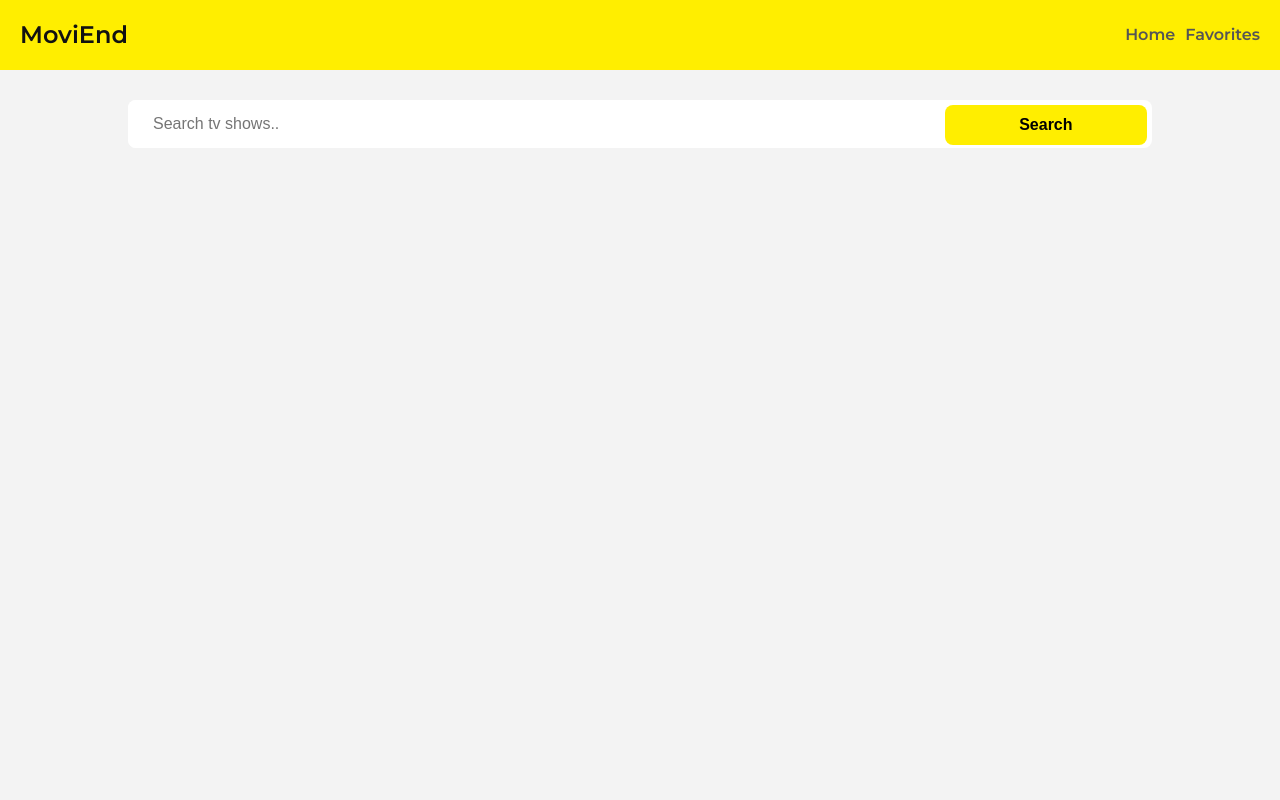
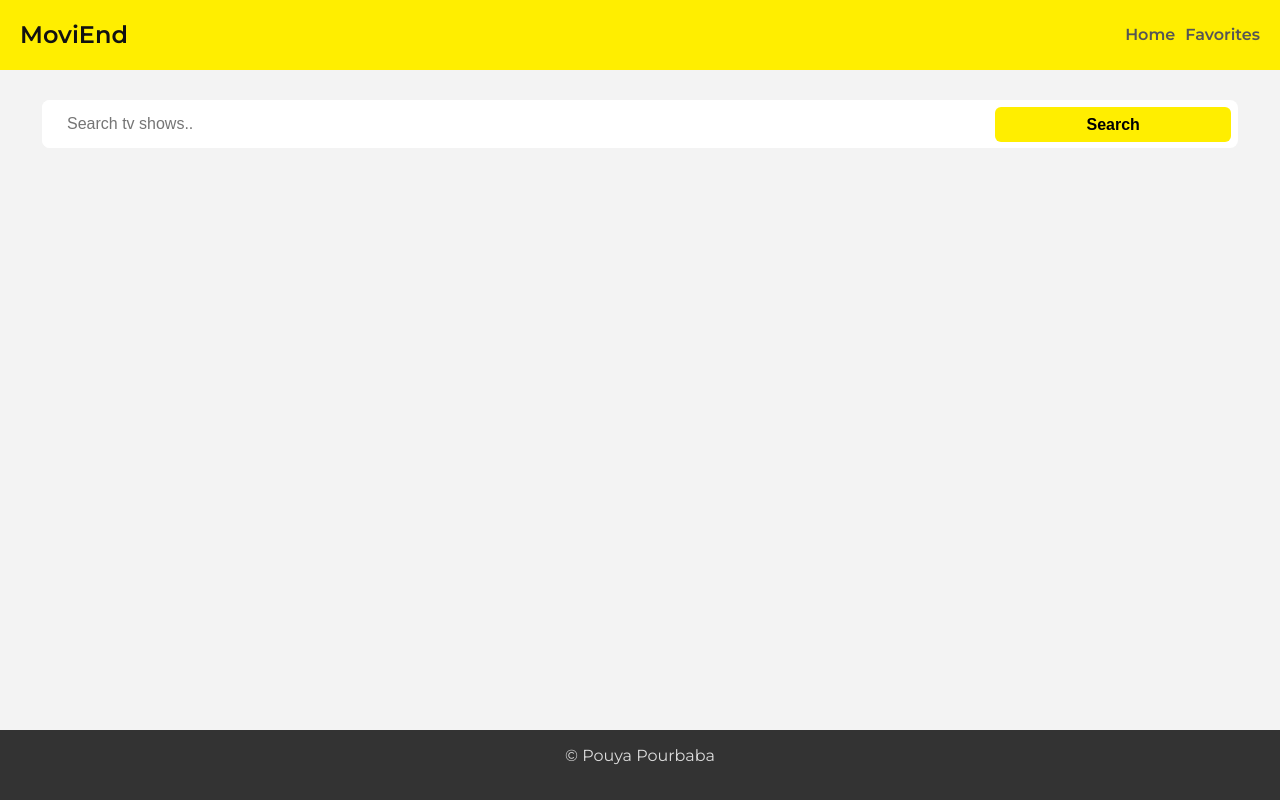
Before and after one commit to pouyapourbaba/tvShowPlayGround, a React (Create React App) app: page / in a window 1280 px wide. Built offline with nearby package versions, Linux system fonts and the light colour scheme.

Commit message:
style change

```diff
--- a/package.json
+++ b/package.json
@@ -3,12 +3,16 @@
   "version": "0.1.0",
   "private": true,
   "dependencies": {
+    "@types/lodash": "^4.14.134",
     "@types/node": "^12.0.7",
     "@types/react": "^16.8.19",
     "@types/react-dom": "^16.8.4",
     "@types/react-html-parser": "^2.0.0",
     "@types/react-router-dom": "^4.3.3",
     "axios": "^0.19.0",
+    "font-awesome": "^4.7.0",
+    "fontawesome": "^5.6.3",
+    "lodash": "^4.17.11",
     "react": "^16.8.6",
     "react-dom": "^16.8.6",
     "react-html-parser": "^2.0.2",
--- a/src/App.module.css
+++ b/src/App.module.css
@@ -19,9 +19,19 @@ body {
   text-align: center;
   background-color: rgb(255, 238, 0);
 }
+.App footer {
+  font-weight: 400;
+  flex: 1 1 70px;
+  width: 100vw;
+  color: #ddd;
+  justify-content: center;
+  text-align: center;
+  background-color: #333;
+}
 
 .App main {
   flex: 1 1 100%;
-  width: 80%;
-  margin-top: 20px;
+  width: 95%;
+  margin: 20px 0;
+  min-height: calc(100vh - 70px - 70px - 40px)
 }
--- a/src/App.tsx
+++ b/src/App.tsx
@@ -5,15 +5,13 @@ import SearchShow from "./components/SearchShow";
 import Favorites from "./components/Favorites";
 import MovieDetail from "./components/MovieDetail";
 import Navbar from "./components/Navbar";
-import {
-  AppContextProvider,
-  AppContextInterface,
-  reducer
-} from "./Store";
+import { AppContextProvider, AppContextInterface, reducer } from "./Store";
+import "font-awesome/css/font-awesome.css";
 
 const initialState: AppContextInterface = {
   movies: [],
-  favorites: []
+  favorites: [],
+  selectedMovie: {}
 };
 
 function App(): JSX.Element {
@@ -33,6 +31,9 @@ function App(): JSX.Element {
             <Redirect to="/not-found" />
           </Switch>
         </main>
+        <footer>
+          <p>&copy; Pouya Pourbaba</p>
+        </footer>
       </div>
     </AppContextProvider>
   );
--- a/src/Store.ts
+++ b/src/Store.ts
@@ -1,9 +1,9 @@
 import React from "react";
-import { IShow } from "./interfaces/interfaces";
 
 export interface AppContextInterface {
     movies: [];
-    favorites: []
+    favorites: [];
+    selectedMovie: any;
 }
 
 export interface AppActionInterface {
@@ -11,12 +11,13 @@ export interface AppActionInterface {
     payload: any;
 }
 
-const sampleAppContext: AppContextInterface = {
+const initialState = {
     movies: [],
-    favorites: []
-};
+    favorites: [],
+    selectedMovie: {}
+}
 
-export const Context = React.createContext<AppContextInterface | any>(sampleAppContext);
+export const Context = React.createContext<AppContextInterface | any>(initialState);
 
 export const AppContextProvider = Context.Provider;
 export const AppContextConsumer = Context.Consumer;
@@ -27,6 +28,8 @@ export const reducer = (state: AppContextInterface, action: AppActionInterface):
             return { ...state, movies: action.payload }
         case "TOGGLE_FAVORITE":
             return { ...state, favorites: action.payload }
+        case "SET_SELECTED_MOVIE":
+            return { ...state, selectedMovie: action.payload }
         default:
             return state;
     }
--- a/src/components/MovieCard.tsx
+++ b/src/components/MovieCard.tsx
@@ -1,11 +1,12 @@
 import React from "react";
 import { Link } from "react-router-dom";
-import { IShow } from "../interfaces/interfaces";
+import { MovieInterface } from "../types/interfaces";
 import styles from "../styles/MovieCard.module.css";
+import { Context } from "./../Store";
 
 export interface MovieCardProps {
-  searchResult: IShow[];
-  favorites: IShow[];
+  searchResult: MovieInterface[];
+  favorites: MovieInterface[];
   toggleFavorite: any;
 }
 
@@ -14,25 +15,38 @@ const MovieCard: React.SFC<MovieCardProps> = ({
   favorites,
   toggleFavorite
 }): JSX.Element => {
+  const { state, dispatch } = React.useContext(Context);
+  const setSelectedMovie = (show: MovieInterface) => {
+    dispatch({
+      type: "SET_SELECTED_MOVIE",
+      payload: show
+    });
+  };
+
   return (
     <div className={styles["movies"]}>
-      {searchResult.map((show: IShow) => (
+      {searchResult.map((show: MovieInterface) => (
         <div key={show.id} className={styles["movie"]}>
           <section className={styles["information"]}>
             <div className={styles["title-favorite"]}>
               <h3>
-                <Link to={`/movies/${show.id}`}>{show.name}</Link>
+                <Link
+                  to={`/movies/${show.id}`}
+                  onClick={() => setSelectedMovie(show)}
+                >
+                  {show.name}
+                </Link>
               </h3>
               <button
                 type="button"
                 style={
                   favorites.includes(show)
-                    ? { backgroundColor: "rgb(122, 244, 66)" }
+                    ? { backgroundColor: "#3d3d3d", color: "#fff" }
                     : { backgroundColor: "white" }
                 }
                 onClick={() => toggleFavorite(show)}
               >
-                Favorite
+                <i className="fa fa-star" />
               </button>
             </div>
             {show.rating.average ? (
@@ -43,7 +57,12 @@ const MovieCard: React.SFC<MovieCardProps> = ({
           </section>
           {show.image && (
             <div className="image">
-              <img src={show.image.medium} alt="" />
+              <Link
+                to={`/movies/${show.id}`}
+                onClick={() => setSelectedMovie(show)}
+              >
+                <img src={show.image.medium} alt="" />
+              </Link>
             </div>
           )}
         </div>
--- a/src/components/MovieDetail.tsx
+++ b/src/components/MovieDetail.tsx
@@ -1,16 +1,32 @@
 import React from "react";
+import _ from "lodash";
+import ReactHtmlParser from "react-html-parser";
 import { RouteComponentProps } from "react-router-dom";
 import { Context } from "./../Store";
-import { IShow } from "../interfaces/interfaces";
+import styles from "../styles/MovieDetail.module.css";
 
 type TParams = { id: string };
 
 const MovieDetail = (props: RouteComponentProps<TParams>) => {
   const { state, dispatch } = React.useContext(Context);
-  const id = parseInt(props.match.params.id);
-  const movie = state.movies.find((movie: IShow) => movie.id == id)
- console.log("movie ", movie);
-  return <div>Movie {movie.name}</div>;
+  const movie = state.selectedMovie;
+
+  // If no movieis selected
+  if (_.isEmpty(movie)) {
+    props.history.replace("/");
+    return <div />;
+  }
+
+  return (
+    <div className={styles["content"]}>
+      <h1>{movie.name}</h1>
+      <img src={movie.image.original} alt="" />
+      <div className={styles["summary"]}>
+        <h3>Summary:</h3>
+        {ReactHtmlParser(movie.summary)}
+      </div>
+    </div>
+  );
 };
 
 export default MovieDetail;
--- a/src/components/SearchShow.tsx
+++ b/src/components/SearchShow.tsx
@@ -1,10 +1,12 @@
 import React, { useState } from "react";
 import axios from "axios";
-import ReactHtmlParser from "react-html-parser";
-import { IShow, IResponse } from "../interfaces/interfaces";
+import _ from "lodash";
+import ReactHtmlParser from "react-html-parser"
+import { MovieInterface, ResponseInterface } from "../types/interfaces";
 import styles from "../styles/SearchShow.module.css";
 import MovieCard from "./MovieCard";
 import { Context, AppActionInterface } from "./../Store";
+import Favorites from './Favorites';
 
 type FormElem = React.FormEvent<HTMLFormElement>;
 type ChangeEvent = React.ChangeEvent<HTMLInputElement>;
@@ -17,11 +19,11 @@ const SearchShow = (): JSX.Element => {
     setSearchInput(e.target.value);
   };
 
-  const toggleFavorite = (show: IShow): AppActionInterface => {
+  const toggleFavorite = (show: MovieInterface): AppActionInterface => {
     if (state.favorites.includes(show)) {
       return dispatch({
         type: "TOGGLE_FAVORITE",
-        payload: state.favorites.filter((s: IShow) => s.id !== show.id)
+        payload: state.favorites.filter((s: MovieInterface) => s.id !== show.id)
       });
     } else {
       return dispatch({
@@ -37,7 +39,12 @@ const SearchShow = (): JSX.Element => {
     const url = `http://api.tvmaze.com/search/shows?q=${searchInput}`;
     const response = await axios.get(url);
     const results = response.data;
-    const movies = results.map((result: IResponse) => result.show);
+    const movies = results.map((result: ResponseInterface) => result.show);
+    setSearchInput("");
+
+    if(_.isEmpty(movies)) {
+      console.log("<h3>No Movies Found...</h3>")
+    }
 
     return dispatch({
       type: "SEARCH_MOVIE",
@@ -46,7 +53,7 @@ const SearchShow = (): JSX.Element => {
   };
 
   return (
-    <div>
+    <div className={styles["form-container"]}>
       <form onSubmit={handleSearchMovies} className={styles["search-form"]}>
         <input
           type="text"
--- a/src/styles/MovieCard.module.css
+++ b/src/styles/MovieCard.module.css
@@ -7,17 +7,18 @@
 }
 
 .movie {
-  flex: 1 1 30%;
+  flex: 1 1 25%;
   display: flex;
   flex-flow: row wrap;
   margin: 20px 10px;
+  padding: 25px;
   border-radius: 8px;
   font-family: "Montserrat", sans-serif;
   justify-content: center;
   background-color: rgb(255, 238, 0);
 }
 .movie .information {
-  flex: 1 1 50%;
+  flex: 1 1 40%;
   padding: 0 14px;
 }
 .movie .imgage img {
@@ -29,24 +30,31 @@
   align-items: center;
 }
 
+.title-favorite a {
+  text-decoration: none;
+  color: #555
+}
+
+.title-favorite a:hover {
+  color: #000
+}
+
 .title-favorite h3 {
   flex: 1 1 70%;
 }
 
 .title-favorite button {
-  flex: 1 1 30%;
+  flex: 1 1 10px;
   height: 30px;
   border: none;
   background-color: #fff;
-  border-radius: 8px;
+  border-radius: 4px;
   cursor: pointer;
 }
 
 .title-favorite button:hover
-  /* .title-favorite button:active, */
-
  {
-  background-color: #eee;
+  background-color: rgb(226, 226, 226);
   border: none;
   outline: none;
 }
--- /dev/null
+++ b/src/styles/MovieDetail.module.css
@@ -0,0 +1,9 @@
+.content {
+  display: flex;
+  flex-flow: column;
+  align-items: center;
+}
+
+.summary p{
+  text-align: justify;
+}
--- a/src/styles/SearchShow.module.css
+++ b/src/styles/SearchShow.module.css
@@ -3,12 +3,18 @@
 /*
 * Search Form
 */
+.form-container {
+  display: flex;
+  flex-direction: column;
+  align-items: center;
+}
+
 .search-form {
   display: flex;
   flex-flow: row wrap;
   justify-content: space-around;
   border: px solid #222;
-  width: 100%;
+  width: calc(100% - 20px);
   height: 100%;
   margin: 10px 0;
   border-radius: 8px;
@@ -25,10 +31,10 @@
 }
 .search-form button {
   flex: 1 1 10%;
-  height: 40px;
-  margin: 5px 5px 0 0;
+  height: 35px;
+  margin: 7px 7px 0 0;
   background-color: rgb(255, 238, 0);
-  border-radius: 8px;
+  border-radius: 6px;
   box-sizing: border-box;
   font-size: 16px;
   font-weight: 600;
--- a/src/interfaces/interfaces.tsx
+++ b/src/types/interfaces.tsx
@@ -1,4 +1,4 @@
-export interface IResponse {
+export interface ResponseInterface {
   score: number;
   show: {
     externals: {
@@ -35,7 +35,7 @@ export interface IResponse {
   };
 }
 
-export interface IShow {
+export interface MovieInterface {
   externals: {
     tvrage: number;
     thetvdb: number;
```
Also changed, not shown: 1 other file (tests, documents, lock files or other folders). Lines whose indentation alone changed are shown as unchanged.
